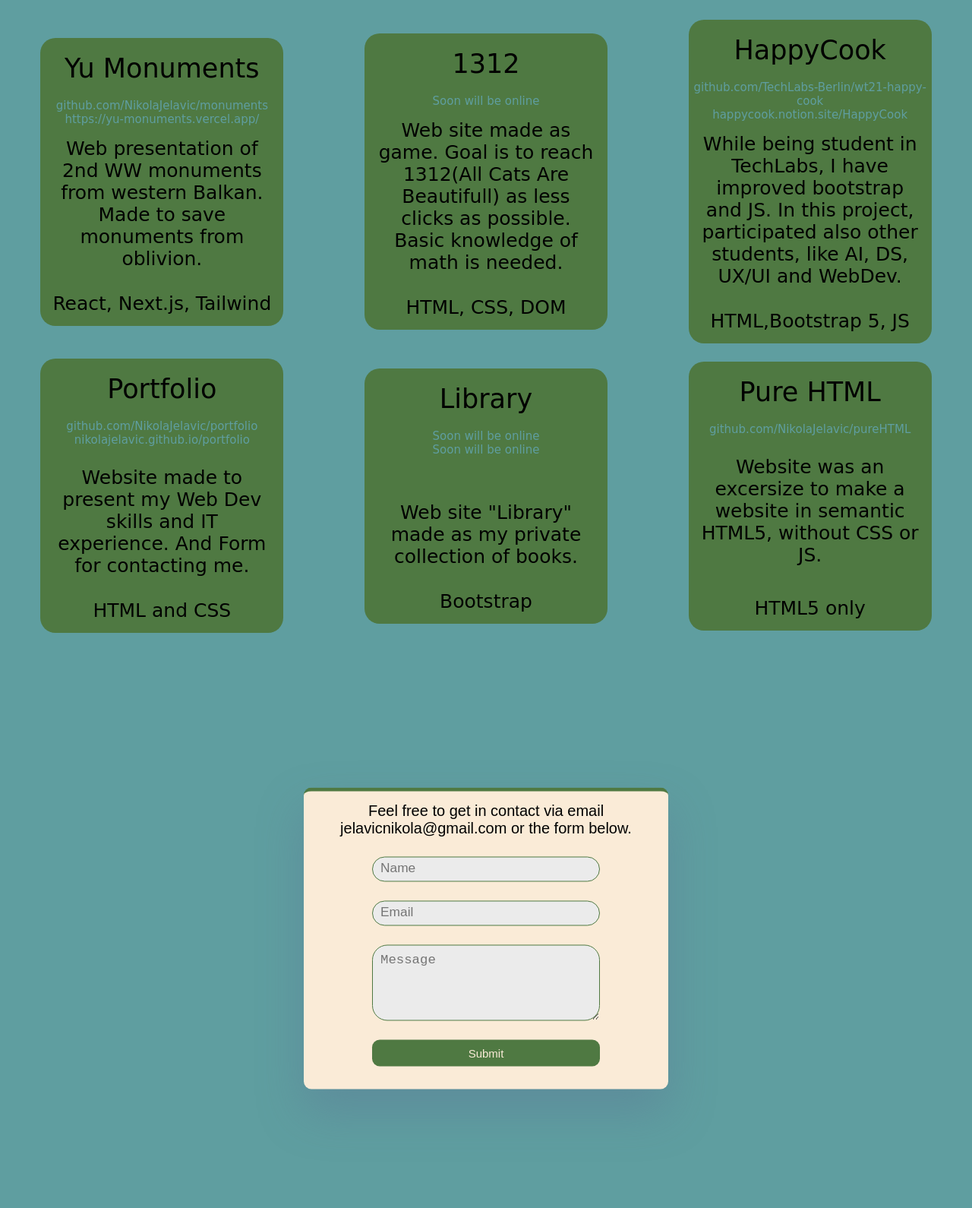
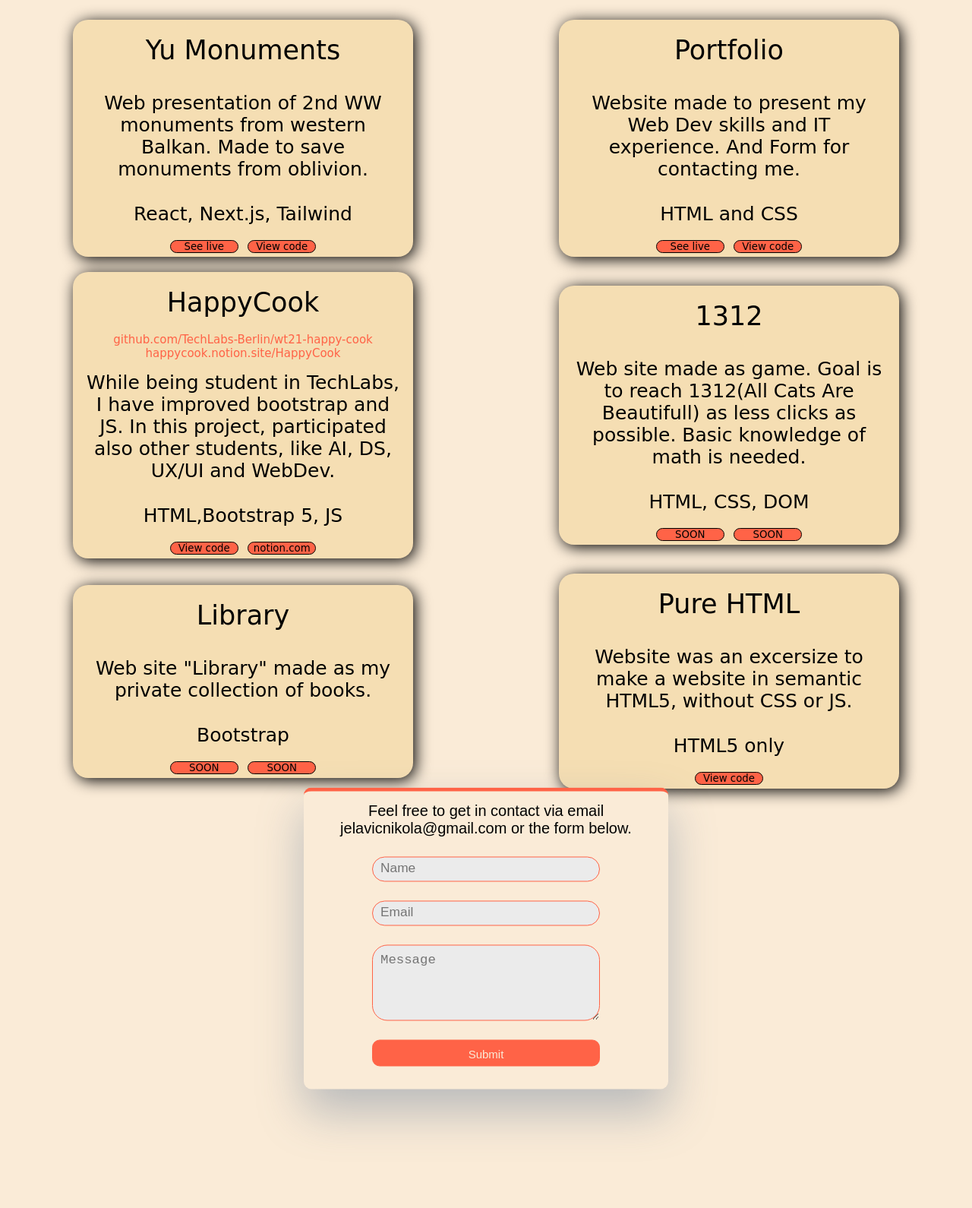
Before and after one commit to NikolaJelavic/portfolio, a plain HTML site: page aboutMe.html in a window 1280 px wide. Shown: the part 822-2412 px from the top of the page at 76% size. Drawn offline with Linux system fonts and the light colour scheme; a web font is replaced by a local one.

Commit message:
refactoring

```diff
--- a/aboutMe.html
+++ b/aboutMe.html
@@ -20,7 +20,7 @@
     <link rel="icon" type="image/x-icon" href="./img/favicon.png" />
   </head>
 
-  <body class="cadetblue">
+  <body class="antiquewhite">
     <!-- <button><i class="fa-solid fa-gear"></i></button>
 
       <div class="settings">
@@ -89,30 +89,24 @@
 
         <div class="project">
           <h2>Yu Monuments</h2>
-          <a href="https://github.com/NikolaJelavic/monuments"
-            >github.com/NikolaJelavic/monuments</a
-          ><br />
-          <a href="https://yu-monuments.vercel.app/"
-            >https://yu-monuments.vercel.app/</a
-          >
           <p>
             Web presentation of 2nd WW monuments from western Balkan. Made to save monuments from oblivion.
           </p>
           <p>React, Next.js, Tailwind</p>
+
+          <button onclick="window.open('https://github.com/NikolaJelavic/monuments', '_blank');">See live</button>
+          <button onclick="window.open('https://yu-monuments.vercel.app/', '_blank');">View code</button>
+
         </div>
 
         <div class="project">
-          <h2>1312</h2>
-          <a href="https://github.com/NikolaJelavic/">
-             Soon will be online</a
-          ><br />
-          <!-- <a href="https://nikolajelavic.github.io/"
-            >nikolajelavic.github.io/ Soon will be online</a
-          > -->
+          <h2>Portfolio</h2>
           <p>
-            Web site made as game. Goal is to reach 1312(All Cats Are Beautifull) as less clicks as possible. Basic knowledge of math is needed.
+            Website made to present my Web Dev skills and IT experience. And Form for contacting me.
           </p>
-          <p>HTML, CSS, DOM</p>
+          <p>HTML and CSS</p>
+          <button onclick="window.open('https://nikolajelavic.github.io/portfolio', '_blank');">See live</button>
+          <button onclick="window.open('https://github.com/NikolaJelavic/portfolio', '_blank');">View code</button>
         </div>
 
         <div class="project">
@@ -128,56 +122,39 @@
             In this project, participated also other students, like AI, DS, UX/UI and WebDev.
           </p>
           <p>HTML,Bootstrap 5, JS</p>
+
+          <button onclick="window.open('https://github.com/TechLabs-Berlin/wt21-happy-cook', '_blank');">View code</button>
+          <button onclick="window.open('https://happycook.notion.site/HappyCook-UX-b945b4438e014fefbae45cf0bac6adeb#13ad302438e742fcaf3d5bbd583c1512', '_blank');">notion.com</button>
         </div>
 
         <div class="project">
-          <h2>Portfolio</h2>
-          <a href="https://github.com/NikolaJelavic/portfolio"
-            >github.com/NikolaJelavic/portfolio</a
-          ><br />
-          <a href="https://nikolajelavic.github.io/portfolio"
-            >nikolajelavic.github.io/portfolio</a
-          >
-          <br><br>
+          <h2>1312</h2>
           <p>
-            Website made to present my Web Dev skills and IT experience. And Form for contacting me.
+            Web site made as game. Goal is to reach 1312(All Cats Are Beautifull) as less clicks as possible. Basic knowledge of math is needed.
           </p>
-          <p>HTML and CSS</p>
+          <p>HTML, CSS, DOM</p>
+
+          <button >SOON</button>
+          <button >SOON</button>
         </div>
-
 
         <div class="project">
           <h2>Library</h2>
-          <a href="https://github.com/NikolaJelavic/1312/">
-            Soon will be online</a
-          ><br />
-          <a href="https://github.com/NikolaJelavic/1312/">
-            Soon will be online</a
-          ><br />
-          <!-- <a href="https://nikolajelavic.github.io/"
-            >nikolajelavic.github.io/ Soon will be online</a
-          > -->
-          <br><br> <br><br>
           <p>
             Web site "Library" made as my private collection of books.
           </p>
           <p>Bootstrap</p>
+          <button >SOON</button>
+          <button >SOON</button>
         </div>
 
         <div class="project">
           <h2>Pure HTML</h2>
-          <a href="https://github.com/NikolaJelavic/pureHTML">
-            github.com/NikolaJelavic/pureHTML</a
-          ><br />
-          <!-- <a href="https://nikolajelavic.github.io/"
-            >nikolajelavic.github.io/ Soon will be online</a
-          > -->
-          <br>
-          <p>
-            Website was an excersize to make a website in semantic HTML5, without CSS or JS.
-          </p>
-          <br>
+          <p>Website was an excersize to make a website in semantic HTML5, without CSS or JS.</p>
+
           <p>HTML5 only</p>
+          <button onclick="window.open('https://github.com/NikolaJelavic/pureHTML', '_blank');">View code</button>
+          <!-- <button onclick="window.open('https://github.com/NikolaJelavic/portfolio', '_blank');">View</button> -->
         </div>
 
       </section>
--- a/style.css
+++ b/style.css
@@ -9,6 +9,7 @@
   --antiquewhite: antiquewhite;
   --black: black;
   --green: #4f7942;
+
 }
 
 html {
@@ -110,36 +111,6 @@ section {
   transform: translateX(200px) rotate(-90deg);
 }
 
-/* .settings {
-  position: relative;
-  background-color: var(--green);
-  width: 110px;
-  height: 110px;
-  border-radius: 0 0 100% 0;
-  box-shadow: 3px 3px 20px 0px #4f7942;
-  display: none;
-} */
-/* .settings:hover{
-  visibility: visible;
-  background-color: #ebebeb;
-} */
-/* .fa-solid.fa-gear {
-  margin: 4rem;
-} */
-/* .settings p {
-  transform: rotate(345deg);
-  font-family: "Rubik Marker Hatch", cursive;
-} */
-
-/* button:hover {
-  display: none;
-} */
-
-/* button:hover + .settings {
-
-  display: block;
-} */
-
 body.black button {
   background-color: var(--black);
   border: none;
@@ -162,22 +133,27 @@ nav {
   top: 1.5rem;
   left: 0;
   width: 100%;
-  /* background-color: var(--cadetblue); */
   animation: bounce2 10s infinite;
 }
 
 nav div {
-  background-color: var(--green);
+  /* background-color: var(--green); */
+  background-color: tomato;
 
   border-radius: 15px;
   text-align: center;
   width: 230px;
   height: 40px;
   font-size: 3rem;
-  box-shadow: 3px 3px 20px 0px var(--green);
+  box-shadow: 3px 3px 20px 0px black;
   border: 0.1px solid var(--antiquewhite);
   margin: 0 5%;
   font-family: "Rubik Marker Hatch", cursive;
+}
+
+button{
+  background-color: transparent;
+  border:none;
 }
 
 nav div a {
@@ -187,6 +163,9 @@ nav div a {
 
 .cadetblue {
   background-color: var(--cadetblue);
+}
+.antiquewhite {
+  background-color: var(--antiquewhite);
 }
 
 main {
@@ -228,7 +207,9 @@ main p {
   border-radius: 50px;
   padding-top: 2rem;
   /* background: linear-gradient(var(--green), var(--cadetblue)); */
-  background-color: var(--green);
+  /* background-color: var(--green); */
+  background-color: wheat;
+  box-shadow: 3px 3px 20px 0px black;
 }
 .aboutMeText p {
   padding: 1rem 7rem 1rem 7rem;
@@ -247,17 +228,17 @@ main p {
 }
 
 .aboutMeText:hover {
-  color: var(--antiquewhite);
-  border-top: 2px solid var(--antiquewhite);
+  color: tomato;
+  border-top: 2px solid tomato;
 }
 
 .languages:hover {
-  color: var(--antiquewhite);
-  border-top: 2px solid var(--antiquewhite);
+  color: tomato;
+  border-top: 2px solid tomato;
 }
 .workingExperience:hover {
-  color: var(--antiquewhite);
-  border-top: 2px solid var(--antiquewhite);
+  color: tomato;
+  border-top: 2px solid tomato;
 }
 
 /* .input form{
@@ -303,7 +284,7 @@ main p {
   left: 0;
   right: 0;
   position: absolute;
-  border-top: 5px solid var(--green);
+  border-top: 5px solid tomato;
   /*   z-index: 1; */
   animation: bounce1 15s infinite;
   border-radius: 10px;
@@ -341,7 +322,7 @@ main p {
   height: 2.5em;
 }
 .name:hover {
-  border-bottom: 5px solid var(--green);
+  border-bottom: 5px solid tomato;
   height: 30px;
   width: 380px;
   transition: ease 0.5s;
@@ -354,7 +335,7 @@ main p {
 }
 
 .email:hover {
-  border-bottom: 5px solid var(--green);
+  border-bottom: 5px solid tomato;
   height: 30px;
   width: 380px;
   transition: ease 0.5s;
@@ -367,7 +348,7 @@ main p {
 }
 
 .message:hover {
-  border-bottom: 5px solid var(--green);
+  border-bottom: 5px solid tomato;
   height: 12em;
   width: 380px;
   transition: ease 0.5s;
@@ -379,14 +360,14 @@ main p {
   min-width: 300px;
   padding: 10px;
   border-radius: 2px;
-  border: 1px solid var(--green);
+  border: 1px solid tomato;
   transition: all 0.5s ease 0s;
   border-radius: 20px;
 }
 button.submit.formEntry {
   height: 35px;
   color: antiquewhite;
-  background-color: var(--green);
+  background-color: tomato;
   font-size: 15px;
   border-radius: 10px;
 }
@@ -399,7 +380,7 @@ button.submit.formEntry {
   box-shadow: 15px 15px 15px 5px rgba(78, 72, 77, 0.219);
   transform: translateY(-3px);
   width: 300px;
-  border-top: 5px solid #0e3721;
+  border-top: 5px solid tomato;
   border-radius: 10px;
 }
 
@@ -423,7 +404,9 @@ button.submit.formEntry {
 
 .languages {
   border-radius: 50px;
-  background-color: var(--green);
+  /* background-color: var(--green); */
+  background-color: wheat;
+  box-shadow: 3px 3px 20px 0px black;
   /* background: linear-gradient(var(--green), var(--cadetblue)); */
   width: 20vw;
   display: inline-table;
@@ -441,7 +424,9 @@ li {
 }
 
 .workingExperience {
-  background-color: var(--green);
+  /* background-color: var(--green); */
+  background-color: wheat;
+  box-shadow: 3px 3px 20px 0px black;
   /* background: linear-gradient(var(--green), var(--cadetblue)); */
   border-radius: 50px;
   width: 20vw;
@@ -507,13 +492,30 @@ li {
 }
 
 .projects div {
-  width: 25vw;
+  width: 35vw;
   /* height: 40vh; */
-  background-color: var(--green);
+  /* background-color: var(--green); */
+  background-color: wheat;
+  box-shadow: 3px 3px 20px 0px black;
+
   border-radius: 20px;
   margin: 1rem;
   text-align: center;
 }
+
+div.project button{
+  background-color: tomato;
+  border-radius: 20px;
+  /* padding:5px; */
+  width:90px;
+  margin:5px;
+  border:1px solid black;
+  font-family: "Rubik Marker Hatch", cursive;
+}
+div.project.button:hover{
+  cursor: pointer;
+}
+
 .project h2 {
   text-align: center;
   font-size: 3.5rem;
@@ -525,7 +527,7 @@ li {
 .project a {
   text-decoration: none;
   font-size: 1.5rem;
-  color: var(--cadetblue);
+  color: tomato;
   /* -webkit-text-stroke: 0.5px black; width and color */
 
     /* font-family: sans; color: yellow; */
@@ -546,14 +548,14 @@ li {
   /* height: 41vh; */
   margin-top: 1rem;
 
-  border-top: 2px solid var(--antiquewhite);
+  border-top: 2px solid tomato;
   /* border: 2px solid var(--antiquewhite); */
 }
 .project h2:hover{
   color: var(--antiquewhite);
 }
 .project p:hover{
-  color: var(--antiquewhite);
+  color: tomato;
 }
 
 .contact{
@@ -741,7 +743,7 @@ footer {
   font-size: 3rem;
 }
 
-.cadetblue button {
+/* .cadetblue button {
   border: none;
   background-color: var(--cadetblue);
-}
+} */
```
Also changed, not shown: img/nodejs.png (deleted).
